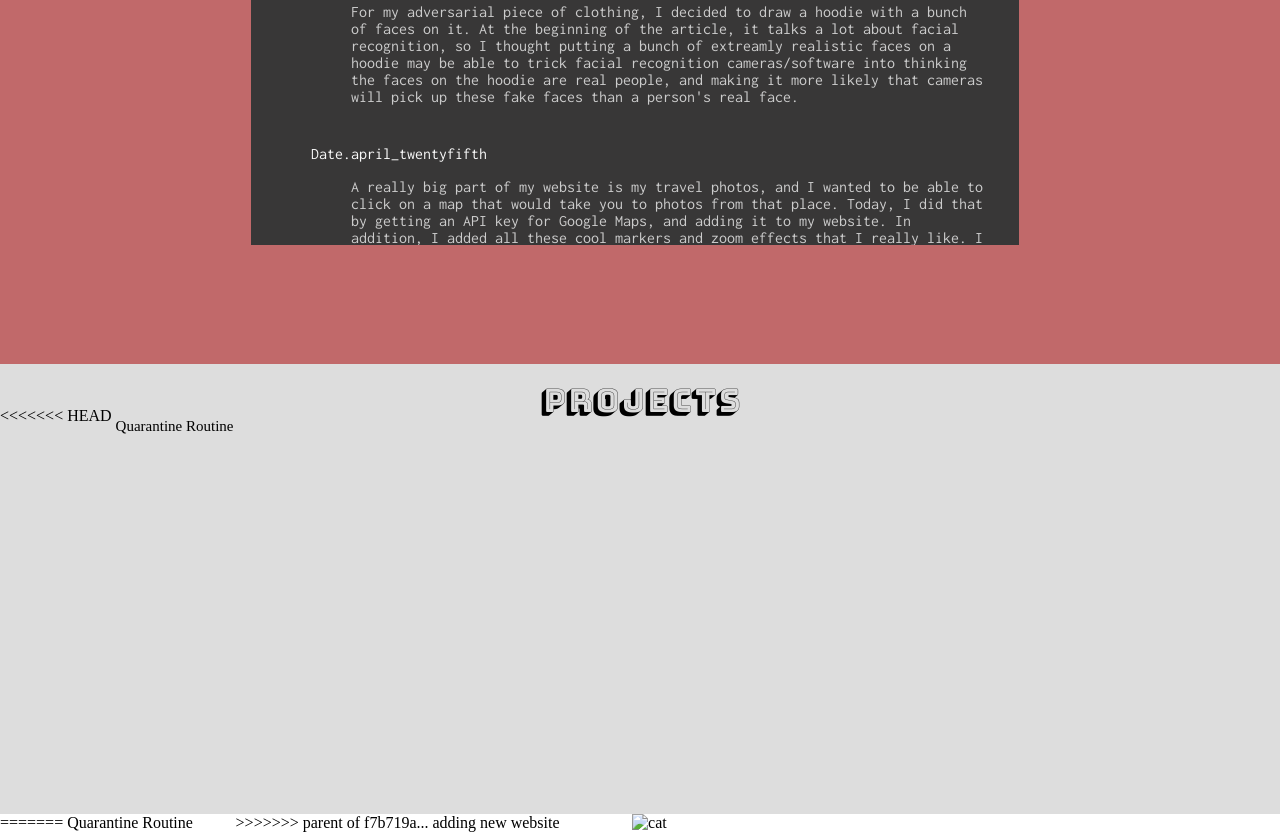
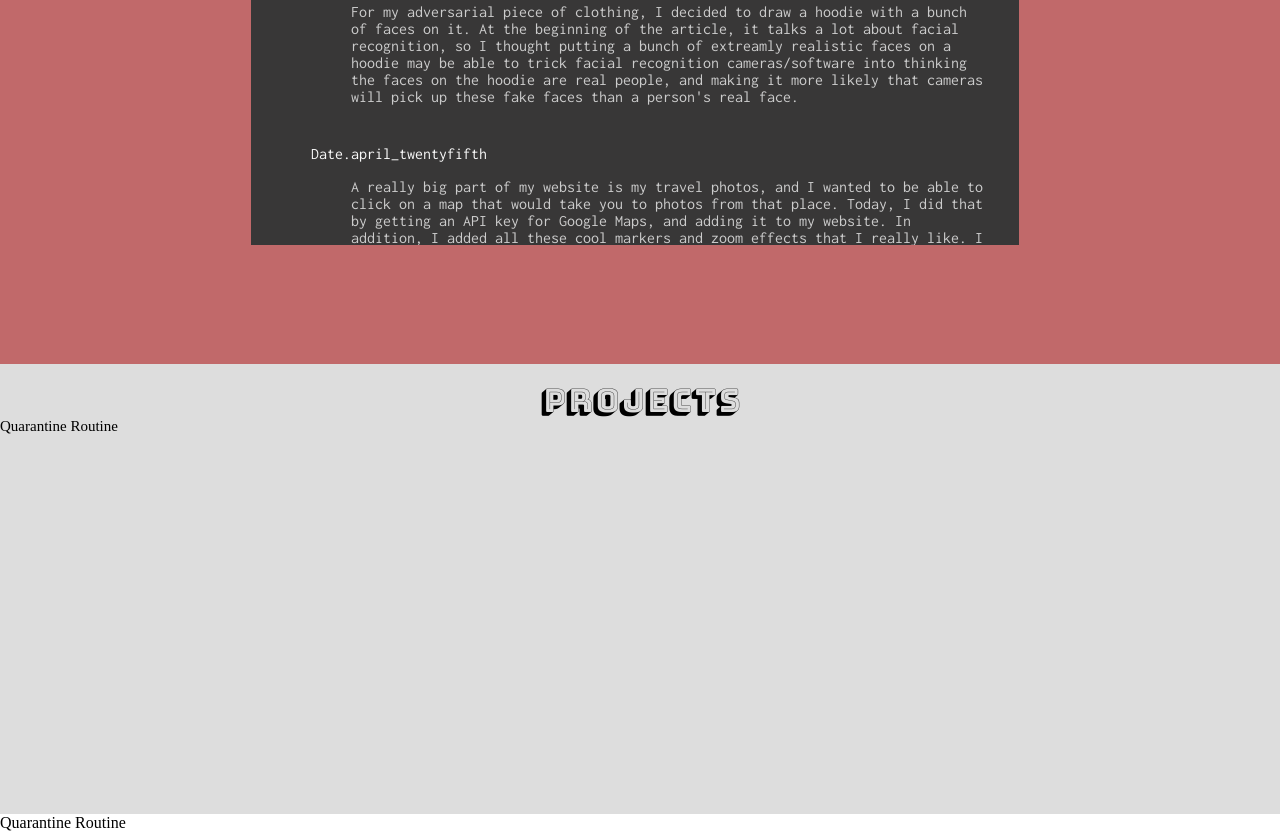
Before and after one commit to c23kw/c23karissaw.github.io, a plain HTML site: page compsci.html in a window 1280 px wide. Shown: the part 1156-1988 px from the top of the page. Drawn offline with Linux system fonts and the light colour scheme.

Commit message:
fixing images

```diff
--- a/compsci.html
+++ b/compsci.html
@@ -384,7 +384,7 @@ window.onclick = function(e) {
 
       <center><a id="p_title">Projects</a></center>
 
-<<<<<<< HEAD
+
     <a id="projectheading"  href="https://quarantine-routine.glitch.me/">Quarantine Routine</a>
 
     <p id="projectblurb">
@@ -394,10 +394,10 @@ window.onclick = function(e) {
 
  </section>
 
-=======
+
     <a href="https://quarantine-routine.glitch.me/">Quarantine Routine</a>
-    <img id="cat" src="url(/imgs/other/boringcat.jpg)" alt="cat">
->>>>>>> parent of f7b719a... adding new website
+
+
 
 
 
```
